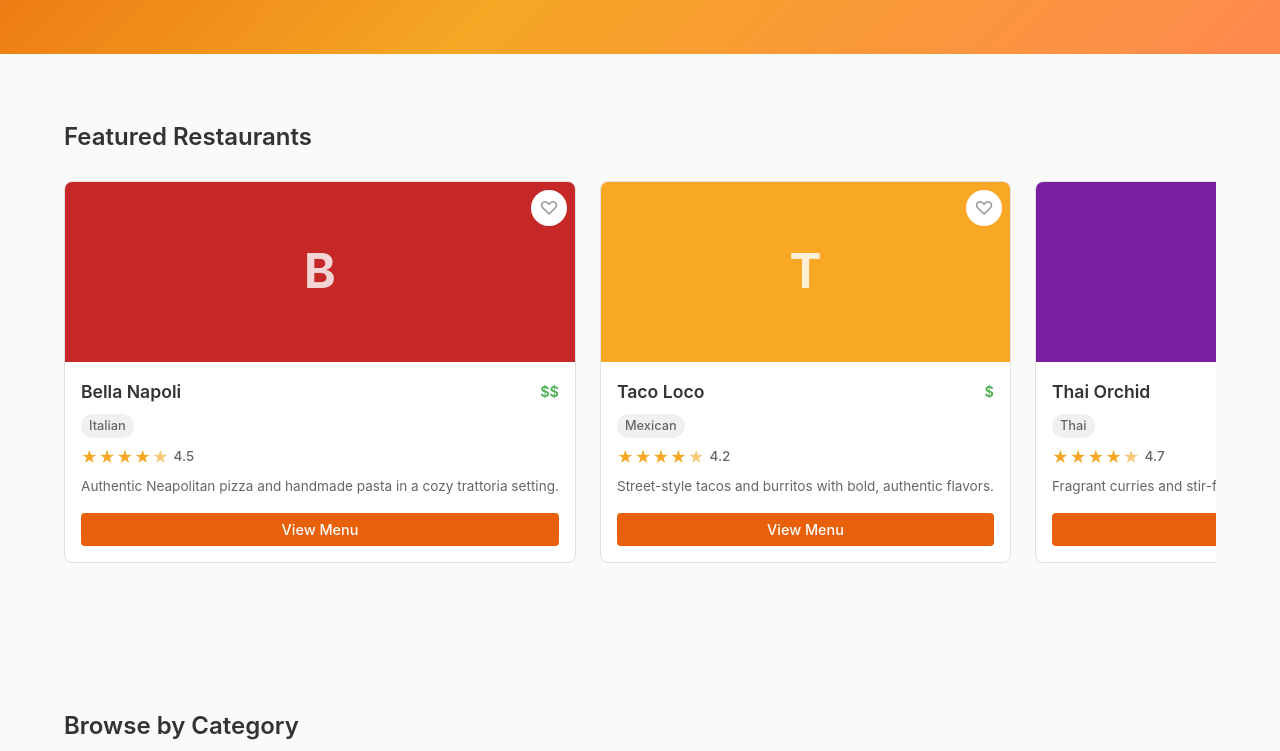
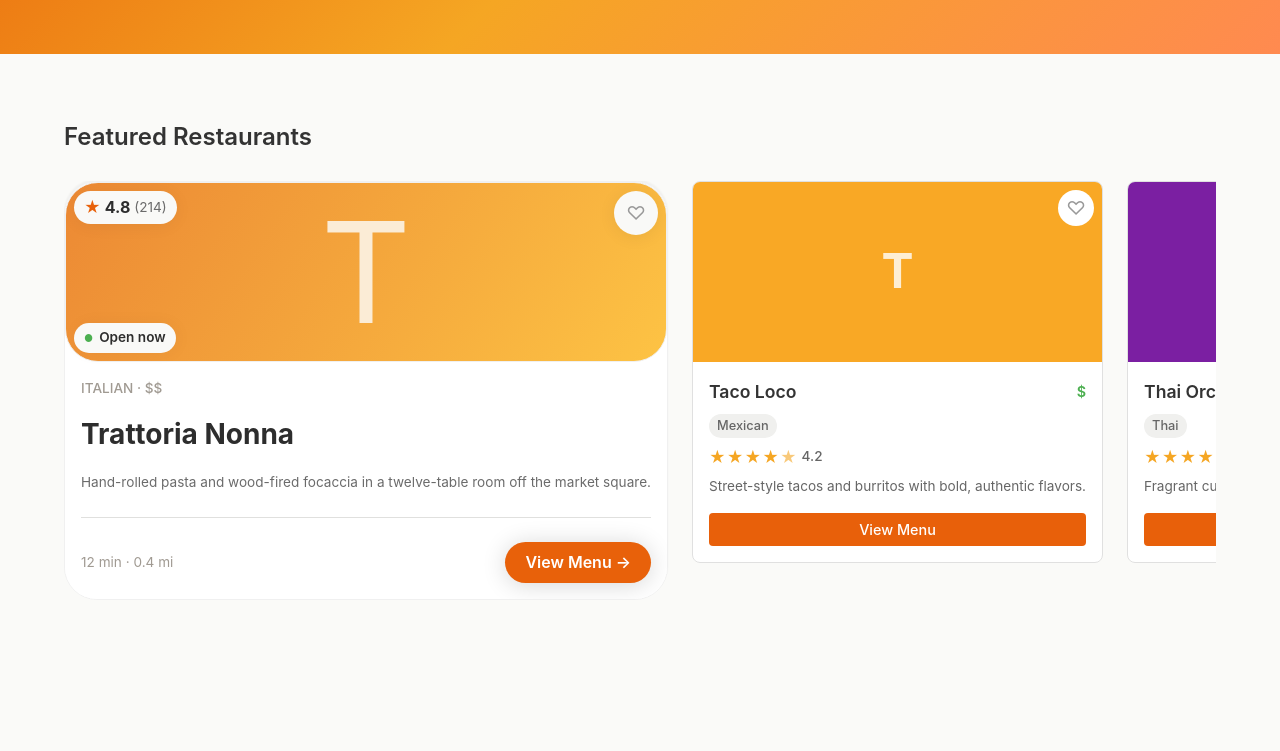
Before and after one commit to foux-test-org/localbites, a React (Vite) app: page / in a window 1280 px wide. Shown: the part 417-1168 px from the top of the page. Built offline with nearby package versions, Linux system fonts and the light colour scheme.

Commit message:
Replaces `RestaurantCard` with the new component design `FouxStaticSingle` in `Home.tsx`.

```diff
--- /dev/null
+++ b/src/components/FouxStaticSingle/FouxStaticSingle.module.css
@@ -0,0 +1,190 @@
+.container {
+  background: #ffffff;
+  border-radius: 33px;
+  box-shadow: 0px -2px 2px rgba(0, 0, 0, 0.04);
+  border: 1px solid #f0f0f0;
+  overflow: hidden;
+}
+
+.heroImageArea {
+  background: linear-gradient(124deg, #ec8934 0%, #f4a63c 50%, #fdc344 100%);
+  border-radius: 33px;
+  box-shadow: 0px -2px 2px rgba(0, 0, 0, 0.04);
+  border: 1px solid #f0f0f0;
+  height: 180px;
+  display: flex;
+  align-items: center;
+  justify-content: center;
+  position: relative;
+}
+
+.logoLetter {
+  font-size: 140px;
+  font-weight: normal;
+  font-style: normal;
+  line-height: 1.6;
+  color: #fbecd6;
+}
+
+.ratingBadge {
+  position: absolute;
+  top: 8px;
+  left: 8px;
+  background: #f9f9f7;
+  border-radius: 27px;
+  box-shadow: 0px 2px 18px rgba(0, 0, 0, 0.05);
+  border: none;
+  padding: 4px 10px;
+  display: inline-flex;
+  align-items: center;
+  gap: 4px;
+}
+
+.ratingStar {
+  font-size: 16px;
+  font-weight: 700;
+  line-height: 1.6;
+  color: #e8610a;
+}
+
+.ratingScore {
+  font-size: 16px;
+  font-weight: 700;
+  line-height: 1.6;
+  color: #2d2d2d;
+}
+
+.ratingCount {
+  font-size: 13.6px;
+  font-weight: 400;
+  line-height: 1.6;
+  color: #6b6b6b;
+}
+
+.container .favoriteButton {
+  position: absolute;
+  top: 8px;
+  right: 8px;
+  background: #f9f9f7;
+  border-radius: 27px;
+  box-shadow: 0px 2px 18px rgba(0, 0, 0, 0.07);
+  border: none;
+  width: 44px;
+  height: 44px;
+  font-size: 19.2px;
+  display: flex;
+  align-items: center;
+  justify-content: center;
+}
+
+.statusBadge {
+  position: absolute;
+  bottom: 8px;
+  left: 8px;
+  background: #f9f9f7;
+  border-radius: 26px;
+  box-shadow: 2px 0px 18px rgba(0, 0, 0, 0.04);
+  border: none;
+  padding: 4px 10px;
+  display: inline-flex;
+  align-items: center;
+  gap: 6px;
+}
+
+.statusDot {
+  font-size: 10px;
+  font-weight: 400;
+  line-height: 1.6;
+  color: #4CAF50;
+}
+
+.statusText {
+  font-size: 13.6px;
+  font-weight: 600;
+  line-height: 1.6;
+  color: #2d2d2d;
+}
+
+.contentArea {
+  background: #ffffff;
+  padding: 16px;
+  display: flex;
+  flex-direction: column;
+  gap: 8px;
+}
+
+.categoryLabel {
+  font-size: 13.6px;
+  font-weight: 500;
+  font-style: normal;
+  line-height: 1.6;
+  color: #a09a92;
+  margin-bottom: 4px;
+}
+
+.container .restaurantName {
+  font-size: 28px;
+  font-weight: 700;
+  font-style: normal;
+  line-height: 1.6;
+  color: #2d2d2d;
+  margin-bottom: 8px;
+}
+
+.description {
+  font-size: 13.6px;
+  font-weight: 400;
+  font-style: normal;
+  line-height: 1.5;
+  color: #6b6b6b;
+  margin-bottom: 16px;
+  -webkit-box-orient: vertical;
+  -webkit-line-clamp: 2;
+  display: -webkit-box;
+  overflow: hidden;
+  overflow-x: hidden;
+  overflow-y: hidden;
+}
+
+.divider {
+  background: #e0e0de;
+  border: none;
+  height: 1px;
+  margin-top: 0;
+  margin-bottom: 16px;
+}
+
+.footerRow {
+  display: flex;
+  justify-content: space-between;
+  align-items: center;
+}
+
+.distanceInfo {
+  font-size: 13.6px;
+  font-weight: 400;
+  font-style: normal;
+  line-height: 1.6;
+  color: #a09a92;
+}
+
+.container .ctaButton {
+  background: #e8610a;
+  border-radius: 36px;
+  box-shadow: 0px 2px 24px rgba(0, 0, 0, 0.16);
+  border: none;
+  font-size: 16px;
+  font-weight: 600;
+  font-style: normal;
+  line-height: 1.6;
+  padding: 8px 20px;
+  margin-top: 0;
+}
+
+.container .favoriteButton {
+  color: var(--color-text-muted);
+}
+
+.container .ctaButton {
+  color: var(--color-white);
+}
--- /dev/null
+++ b/src/components/FouxStaticSingle/FouxStaticSingle.tsx
@@ -0,0 +1,90 @@
+import React from 'react';
+import { Restaurant } from '../../data/restaurants';
+import styles from './FouxStaticSingle.module.css';
+import originalStyles from '../RestaurantCard/RestaurantCard.module.css';
+
+// ---------------------------------------------------------------------------
+// FouxStaticSingle — redesigned restaurant card with gradient hero, rating badge, status badge, and pill CTA
+// ---------------------------------------------------------------------------
+
+interface FouxStaticSingleProps {
+  restaurant: Restaurant;
+  isFavorite: boolean;
+  onFavorite: (id: string) => void;
+  onViewMenu: (restaurant: Restaurant) => void;
+}
+
+const STATIC_CONTENT = {
+  logoLetter: 'T',
+  ratingScore: '4.8',
+  ratingCount: '(214)',
+  favoriteButton: '\u2661',
+  categoryLabel: 'ITALIAN \u00b7 $$',
+  restaurantName: 'Trattoria Nonna',
+  description:
+    'Hand-rolled pasta and wood-fired focaccia in a twelve-table room off the market square.',
+  statusDot: '\u25cf',
+  statusText: 'Open now',
+  distanceInfo: '12 min \u00b7 0.4 mi',
+  ctaButton: 'View Menu \u2192',
+} as const;
+
+export function FouxStaticSingle({
+  restaurant,
+  isFavorite,
+  onFavorite,
+  onViewMenu,
+}: FouxStaticSingleProps): React.ReactNode {
+  function handleFavoriteClick(): void {
+    onFavorite(restaurant.id);
+  }
+
+  function handleViewMenuClick(): void {
+    onViewMenu(restaurant);
+  }
+
+  return (
+    <div className={styles.container}>
+      <div className={styles.heroImageArea}>
+        <span className={styles.logoLetter}>{STATIC_CONTENT.logoLetter}</span>
+
+        <div className={styles.ratingBadge}>
+          <span className={styles.ratingStar}>&#9733;</span>
+          <span className={styles.ratingScore}>{STATIC_CONTENT.ratingScore}</span>
+          <span className={styles.ratingCount}>{STATIC_CONTENT.ratingCount}</span>
+        </div>
+
+        <button
+          aria-label="Add to favourites"
+          className={`${originalStyles.heartButton} ${styles.favoriteButton} ${isFavorite ? originalStyles.favorited : ''}`}
+          onClick={handleFavoriteClick}
+        >
+          {isFavorite ? '\u2665' : STATIC_CONTENT.favoriteButton}
+        </button>
+
+        <div className={styles.statusBadge}>
+          <span className={styles.statusDot}>{STATIC_CONTENT.statusDot}</span>
+          <span className={styles.statusText}>{STATIC_CONTENT.statusText}</span>
+        </div>
+      </div>
+
+      <div className={styles.contentArea}>
+        <span className={styles.categoryLabel}>{STATIC_CONTENT.categoryLabel}</span>
+        <h3 className={`${originalStyles.name} ${styles.restaurantName}`}>
+          {STATIC_CONTENT.restaurantName}
+        </h3>
+        <p className={styles.description}>{STATIC_CONTENT.description}</p>
+        <hr className={styles.divider} />
+        <div className={styles.footerRow}>
+          <span className={styles.distanceInfo}>{STATIC_CONTENT.distanceInfo}</span>
+          <button
+            className={`${originalStyles.menuButton} ${styles.ctaButton}`}
+            onClick={handleViewMenuClick}
+          >
+            {STATIC_CONTENT.ctaButton}
+          </button>
+        </div>
+      </div>
+    </div>
+  );
+}
--- a/src/pages/Home.tsx
+++ b/src/pages/Home.tsx
@@ -6,6 +6,7 @@ import { RestaurantCard } from '../components/RestaurantCard/RestaurantCard';
 import { CategoryTile } from '../components/CategoryTile/CategoryTile';
 import { Newsletter } from '../components/Newsletter/Newsletter';
 import styles from './Home.module.css';
+import { FouxStaticSingle } from "../components/FouxStaticSingle/FouxStaticSingle";
 
 interface HomeProps {
   isFavorite: (id: string) => boolean;
@@ -45,12 +46,21 @@ export function Home({ isFavorite, onFavorite, onViewMenu, onToast }: HomeProps)
           <div className={styles.featuredRow}>
             {featured.map((restaurant) => (
               <div key={restaurant.id} className={styles.featuredCard}>
+                {restaurant.id === featured[0].id ? (
+                                  <FouxStaticSingle
+                                    restaurant={restaurant}
+                                    isFavorite={isFavorite(restaurant.id)}
+                                    onFavorite={onFavorite}
+                                    onViewMenu={onViewMenu}
+                                  />
+                                ) : (
                                   <RestaurantCard
                                     restaurant={restaurant}
                                     isFavorite={isFavorite(restaurant.id)}
                                     onFavorite={onFavorite}
                                     onViewMenu={onViewMenu}
                                   />
+                                )}
               </div>
             ))}
           </div>
```
Lines whose indentation alone changed are shown as unchanged.
